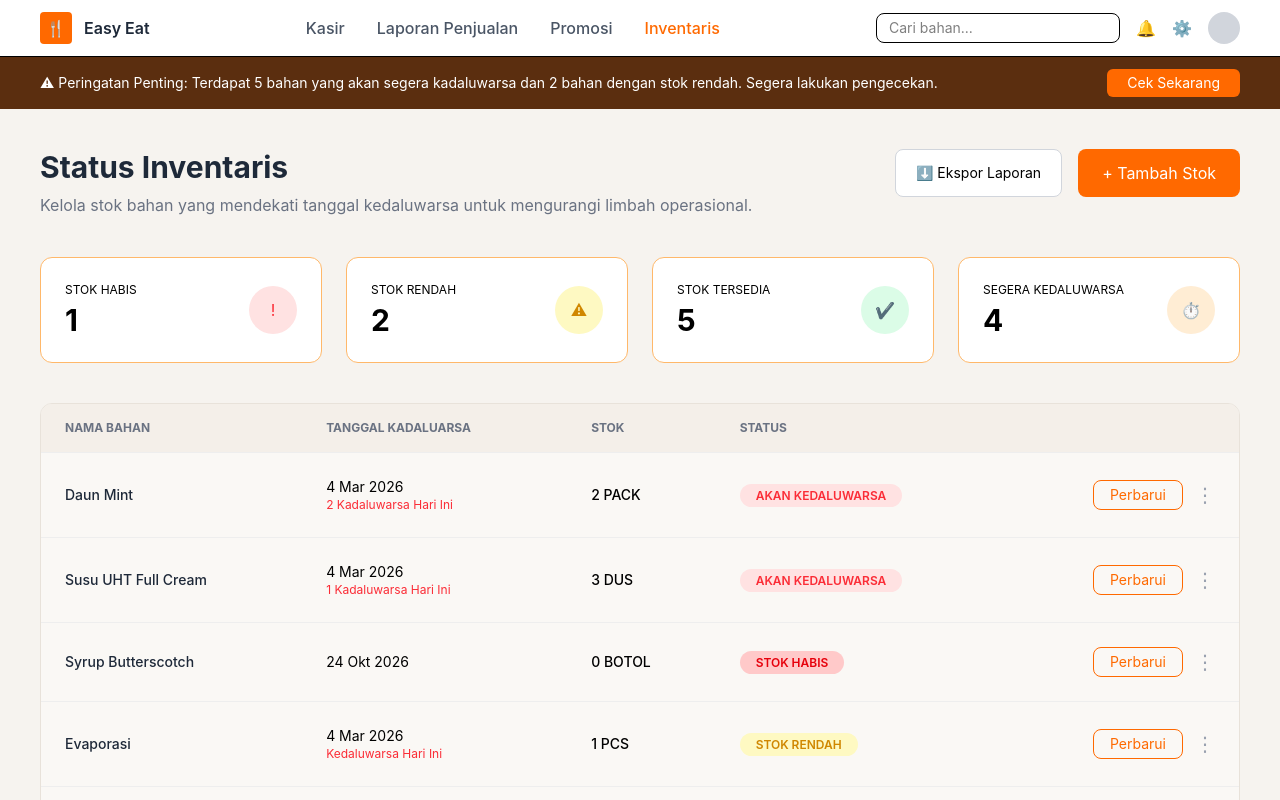
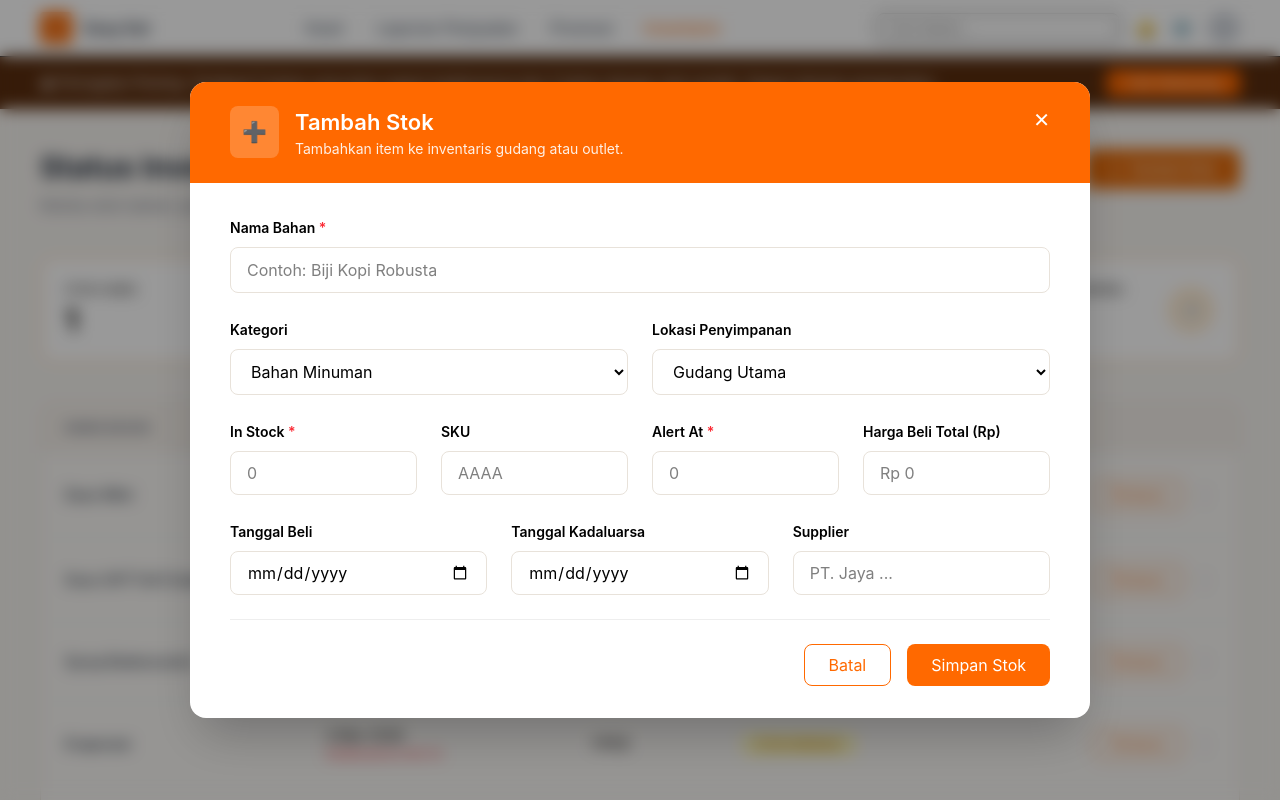
Before and after one commit to sellaik/final_project_easy-eat_sellaiktamala, a React (Vite) app: page /inventaris in a window 1280 px wide. Both pictures are taken after a click on the button "+ Tambah Stok". Shown: the top 800 px of the page. Built offline with nearby package versions, Linux system fonts and the light colour scheme.

Commit message:
commit message

```diff
--- a/src/pages/Inventaris.jsx
+++ b/src/pages/Inventaris.jsx
@@ -106,9 +106,10 @@ export default function Inventaris() {
 
               <button
                 onClick={() => setOpenAddStock(true)}
-                className="bg-orange-500 text-white px-6 py-3 rounded-lg flex items-center gap-2 hover:bg-orange-600"
+                className="flex items-center gap-2 bg-[#E26A0A] text-white px-6 py-2.5 rounded-lg text-sm font-medium hover:bg-[#d35f07] transition"
               >
-                + Tambah Stok
+                <span className="text-lg leading-none">+</span>
+                Tambah Stok
               </button>
             </div>
           </div>
@@ -299,6 +300,175 @@ export default function Inventaris() {
           <span>KONTAK SUPPORT</span>
         </div>
       </div>
+      {openAddStock && (
+        <div
+          onClick={() => setOpenAddStock(false)}
+          className="fixed inset-0 bg-black/40 backdrop-blur-sm flex justify-center items-center z-50"
+        >
+          <div
+            onClick={(e) => e.stopPropagation()}
+            className="bg-white w-[900px] rounded-2xl overflow-hidden shadow-2xl"
+          >
+            {/* HEADER */}
+            <div className="bg-orange-500 text-white px-10 py-6 flex justify-between items-start">
+              <div className="flex gap-4 items-start">
+                <div className="bg-white/20 p-3 rounded-lg text-xl">➕</div>
+
+                <div>
+                  <h2 className="text-[22px] font-semibold">Tambah Stok</h2>
+
+                  <p className="text-sm opacity-90">
+                    Tambahkan item ke inventaris gudang atau outlet.
+                  </p>
+                </div>
+              </div>
+
+              <button
+                onClick={() => setOpenAddStock(false)}
+                className="text-white text-xl hover:opacity-70"
+              >
+                ✕
+              </button>
+            </div>
+
+            {/* FORM */}
+            <div className="px-10 py-8 space-y-6">
+              {/* NAMA BAHAN */}
+              <div>
+                <label className="text-sm font-semibold">
+                  Nama Bahan <span className="text-red-500">*</span>
+                </label>
+
+                <input
+                  type="text"
+                  placeholder="Contoh: Biji Kopi Robusta"
+                  className="w-full border border-[#e8e2da] rounded-lg h-[46px] px-4 mt-2"
+                />
+              </div>
+
+              {/* KATEGORI */}
+              <div className="grid grid-cols-2 gap-6">
+                <div>
+                  <label className="text-sm font-semibold">Kategori</label>
+
+                  <select className="w-full border border-[#e8e2da] rounded-lg h-[46px] px-4 mt-2">
+                    <option>Bahan Minuman</option>
+                    <option>Bahan Makanan</option>
+                    <option>Peralatan</option>
+                  </select>
+                </div>
+
+                <div>
+                  <label className="text-sm font-semibold">
+                    Lokasi Penyimpanan
+                  </label>
+
+                  <select className="w-full border border-[#e8e2da] rounded-lg h-[46px] px-4 mt-2">
+                    <option>Gudang Utama</option>
+                    <option>Gudang Outlet</option>
+                  </select>
+                </div>
+              </div>
+
+              {/* STOCK */}
+              <div className="grid grid-cols-4 gap-6">
+                <div>
+                  <label className="text-sm font-semibold">
+                    In Stock <span className="text-red-500">*</span>
+                  </label>
+
+                  <input
+                    type="number"
+                    placeholder="0"
+                    className="w-full border border-[#e8e2da] rounded-lg h-[44px] px-4 mt-2"
+                  />
+                </div>
+
+                <div>
+                  <label className="text-sm font-semibold">SKU</label>
+
+                  <input
+                    type="text"
+                    placeholder="AAAA"
+                    className="w-full border border-[#e8e2da] rounded-lg h-[44px] px-4 mt-2"
+                  />
+                </div>
+
+                <div>
+                  <label className="text-sm font-semibold">
+                    Alert At <span className="text-red-500">*</span>
+                  </label>
+
+                  <input
+                    type="number"
+                    placeholder="0"
+                    className="w-full border border-[#e8e2da] rounded-lg h-[44px] px-4 mt-2"
+                  />
+                </div>
+
+                <div>
+                  <label className="text-sm font-semibold">
+                    Harga Beli Total (Rp)
+                  </label>
+
+                  <input
+                    type="text"
+                    placeholder="Rp 0"
+                    className="w-full border border-[#e8e2da] rounded-lg h-[44px] px-4 mt-2"
+                  />
+                </div>
+              </div>
+
+              {/* TANGGAL */}
+              <div className="grid grid-cols-3 gap-6">
+                <div>
+                  <label className="text-sm font-semibold">Tanggal Beli</label>
+
+                  <input
+                    type="date"
+                    className="w-full border border-[#e8e2da] rounded-lg h-[44px] px-4 mt-2"
+                  />
+                </div>
+
+                <div>
+                  <label className="text-sm font-semibold">
+                    Tanggal Kadaluarsa
+                  </label>
+
+                  <input
+                    type="date"
+                    className="w-full border border-[#e8e2da] rounded-lg h-[44px] px-4 mt-2"
+                  />
+                </div>
+
+                <div>
+                  <label className="text-sm font-semibold">Supplier</label>
+
+                  <input
+                    type="text"
+                    placeholder="PT. Jaya ..."
+                    className="w-full border border-[#e8e2da] rounded-lg h-[44px] px-4 mt-2"
+                  />
+                </div>
+              </div>
+
+              {/* BUTTON */}
+              <div className="flex justify-end gap-4 pt-6 border-t border-[#eee]">
+                <button
+                  onClick={() => setOpenAddStock(false)}
+                  className="border border-orange-500 text-orange-500 px-6 py-2 rounded-lg hover:bg-orange-50"
+                >
+                  Batal
+                </button>
+
+                <button className="bg-orange-500 text-white px-6 py-2 rounded-lg hover:bg-orange-600">
+                  Simpan Stok
+                </button>
+              </div>
+            </div>
+          </div>
+        </div>
+      )}
     </div>
   );
 }
```
